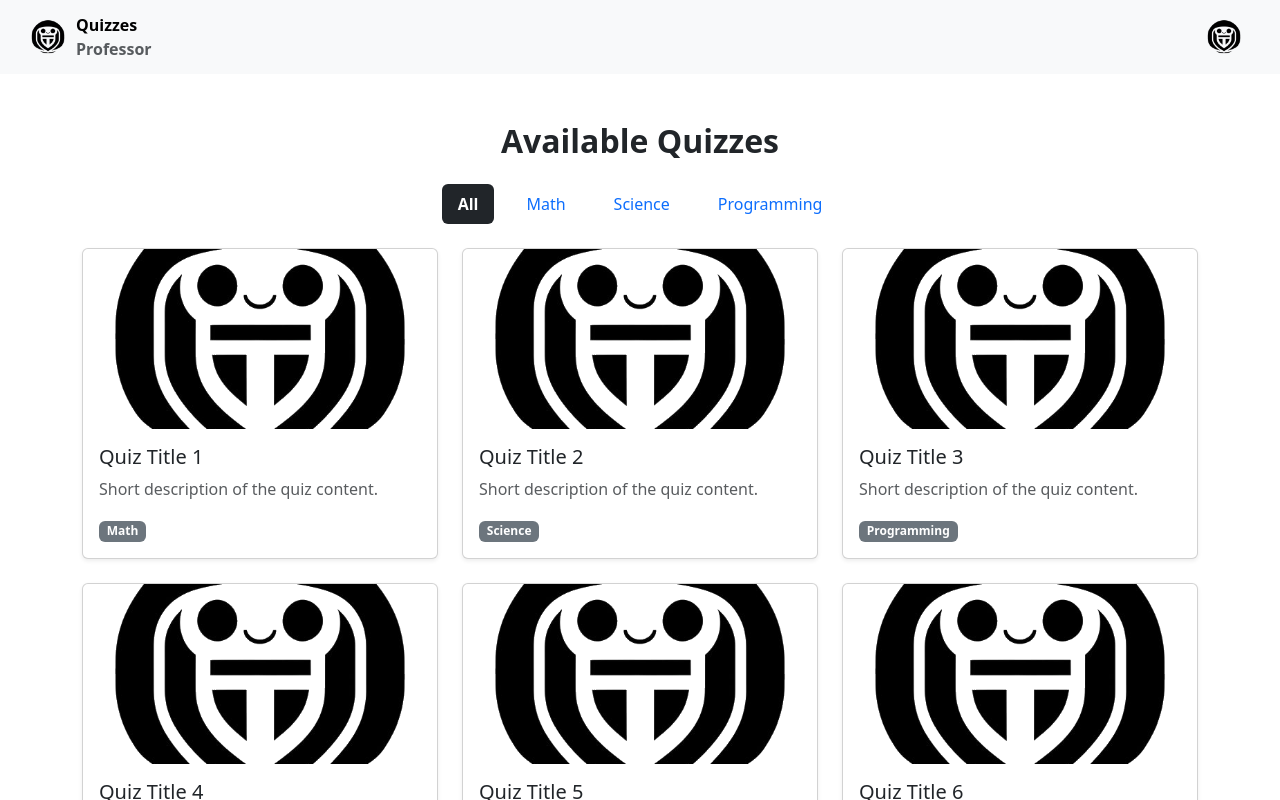
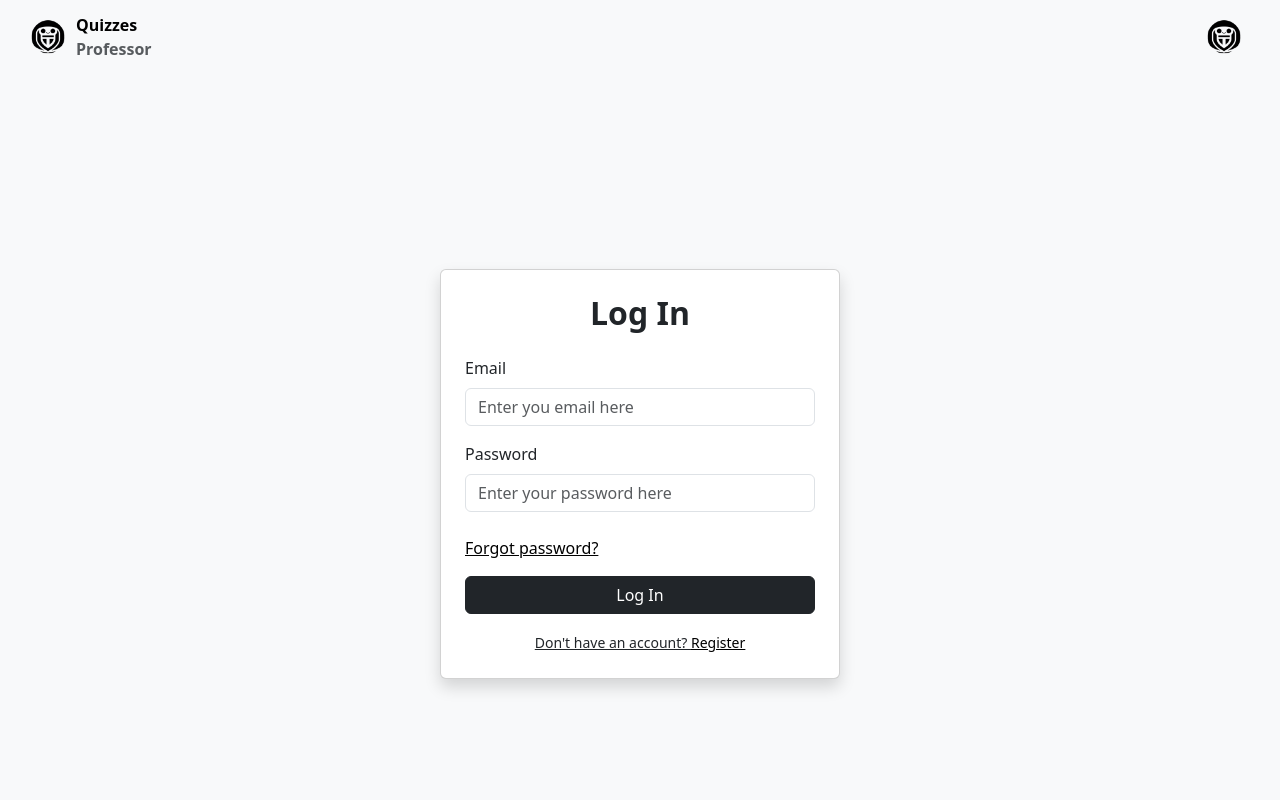
Before and after one commit to QuizBott/QuizBot-Frontend, a React (Vite) app: page / in a window 1280 px wide. Shown: the top 800 px of the page. Built offline with nearby package versions, Linux system fonts and the light colour scheme.

Commit message:
Implemented Login view

```diff
--- a/src/App.jsx
+++ b/src/App.jsx
@@ -1,19 +1,19 @@
-import 'bootstrap/dist/css/bootstrap.min.css';
-import Navbar from './components/Navbar';
-import CreateQuiz from './components/CreateQuiz';
+import "bootstrap/dist/css/bootstrap.min.css";
+import Navbar from "./components/Navbar";
+import CreateQuiz from "./components/CreateQuiz";
 
-import './index.css';
-import EditQuiz from './components/EditQuiz';
-import QuizStartedV1 from './components/QuizStartedV1';
-import Homepage from './components/HomePage';
-
+import "./index.css";
+import EditQuiz from "./components/EditQuiz";
+import QuizStartedV1 from "./components/QuizStartedV1";
+import Homepage from "./components/HomePage";
+import Login from "./components/Login";
 function App() {
-	return (
-		<>
-			<Navbar />
-			<Homepage />
-		</>
-	);
+  return (
+    <>
+      <Navbar />
+      <Login />
+    </>
+  );
 }
 
 export default App;
--- /dev/null
+++ b/src/components/Login.jsx
@@ -0,0 +1,50 @@
+import "bootstrap";
+
+function Login() {
+  return (
+    <div className="d-flex justify-content-center align-items-center vh-100 bg-light">
+      <div
+        className="card p-4 shadow"
+        style={{ width: "100%", maxWidth: "400px" }}
+      >
+        <h2 className="text-center mb-4"><b>Log In</b></h2>
+        <form>
+          <div className="mb-3">
+            <label htmlFor="email" className="form-label">
+              Email
+            </label>
+            <input
+              type="email"
+              className="form-control"
+              id="email"
+              placeholder="Enter you email here"
+            />
+          </div>
+          <div className="mb-2">
+            <label htmlFor="password" className="form-label">
+              Password
+            </label>
+            <input
+              type="password"
+              className="form-control"
+              id="password"
+              placeholder="Enter your password here"
+            />
+          </div>
+          <div className="text-start mb-3 mt-4">
+            <a href="#" className="text-decoration-underline text-black">
+              Forgot password?
+            </a>
+          </div>
+          <button type="submit" className="btn btn-dark w-100 mb-3">
+            Log In
+          </button>
+          <div className="text-center">
+            <small className="text-decoration-underline">Don't have an account? <a href='#'className="text-black">Register</a></small>
+          </div>
+        </form>
+      </div>
+    </div>
+  );
+}
+export default Login;
```
